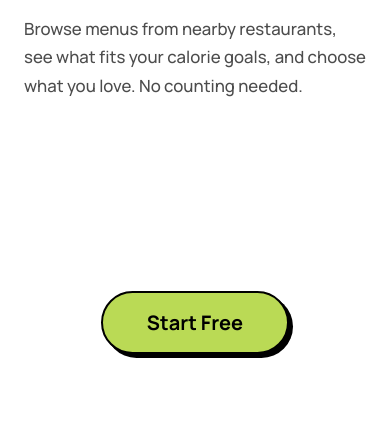
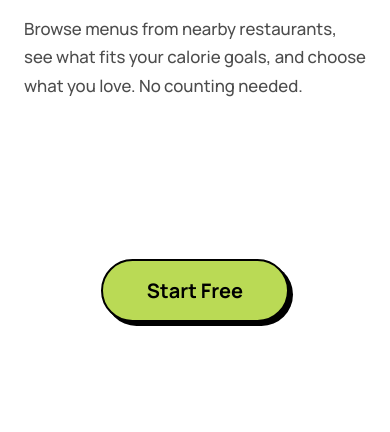
Before and after one commit to mariyasaji-2023/hungrxweb, a plain HTML site: page index.html in a window 390 px wide. Shown: the part 410-842 px from the top of the page. Drawn offline with Linux system fonts and the light colour scheme.

Commit message:
third commit

```diff
--- a/index.html
+++ b/index.html
@@ -218,7 +218,7 @@
       .hero-btns {
         position: absolute;
         /* taken out of flow */
-        bottom: 5rem;
+        bottom: 7rem;
         /* pinned to bottom */
         left: 1.5rem;
         right: 1.5rem;
```
